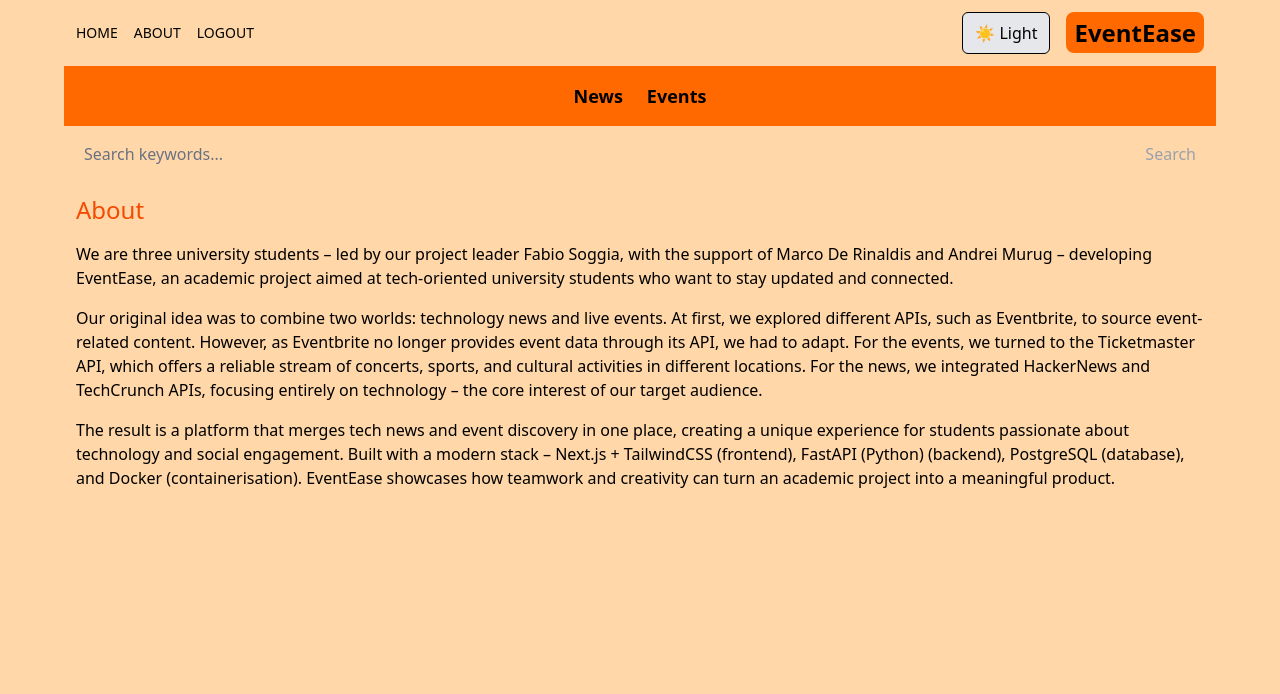
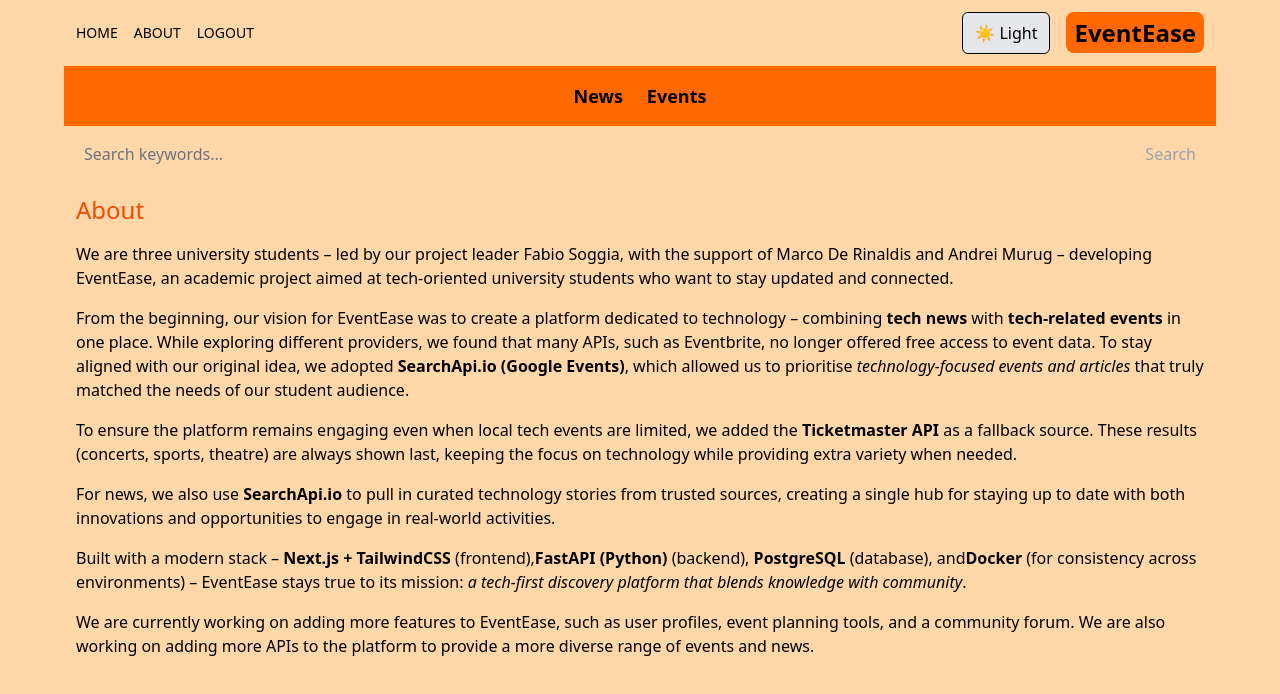
Before and after one commit to BiettoTaro/eventease, a Next.js app in the folder frontend/: page /about in a window 1280 px wide. Shown: the top 694 px of the page. Built offline with nearby package versions, Linux system fonts and the light colour scheme.

Commit message:
Update about page

```diff
--- a/frontend/src/app/(app)/about/page.tsx
+++ b/frontend/src/app/(app)/about/page.tsx
@@ -8,19 +8,32 @@ export default function About() {
            Rinaldis and Andrei Murug – developing EventEase, an academic project aimed at tech-oriented
             university students who want to stay updated and connected.
         </p>
-        <p>Our original idea was to combine two worlds: technology news and live events.
-           At first, we explored different APIs, such as Eventbrite, to source event-related content.
-            However, as Eventbrite no longer provides event data through its API, we had to adapt.
-             For the events, we turned to the Ticketmaster API, which offers a reliable stream of concerts,
-              sports, and cultural activities in different locations. For the news, we integrated HackerNews
-               and TechCrunch APIs, focusing entirely on technology – the core interest of our target audience.
+        <p> From the beginning, our vision for EventEase was to create a platform dedicated to
+          technology – combining <strong>tech news</strong> with <strong>tech-related events </strong>
+           in one place. While exploring different providers, we found that many APIs, such as
+           Eventbrite, no longer offered free access to event data. To stay aligned with our original
+           idea, we adopted <strong>SearchApi.io (Google Events)</strong>, which allowed us to
+            prioritise <em>technology-focused events and articles</em> that truly matched the needs
+             of our student audience.
         </p>
-        <p>The result is a platform that merges tech news and event discovery in one place,
-           creating a unique experience for students passionate about technology and social engagement.
-            Built with a modern stack – Next.js + TailwindCSS (frontend), FastAPI (Python) (backend),
-            PostgreSQL (database), and Docker (containerisation).
-            EventEase showcases how teamwork and creativity can turn an academic project into a meaningful product.
+        <p> To ensure the platform remains engaging even when local tech events are limited,
+           we added the <strong>Ticketmaster API</strong> as a fallback source. These results
+          (concerts, sports, theatre) are always shown last, keeping the focus on technology
+          while providing extra variety when needed.
         </p>
+        <p> For news, we also use <strong>SearchApi.io</strong> to pull in curated technology stories
+         from trusted sources, creating a single hub for staying up to date with both innovations
+          and opportunities to engage in real-world activities.
+        </p>
+        <p> Built with a modern stack – <strong>Next.js + TailwindCSS</strong> (frontend),
+        <strong>FastAPI (Python)</strong> (backend), <strong>PostgreSQL</strong> (database), and
+         <strong>Docker</strong> (for consistency across environments) – EventEase stays true to
+         its mission: <em>a tech-first discovery platform that blends knowledge with community</em>.
+        </p>
+        <p> We are currently working on adding more features to EventEase, such as user profiles,
+         event planning tools, and a community forum. We are also working on adding more APIs to
+          the platform to provide a more diverse range of events and news. </p>
+
 
     </div>
   )
```
